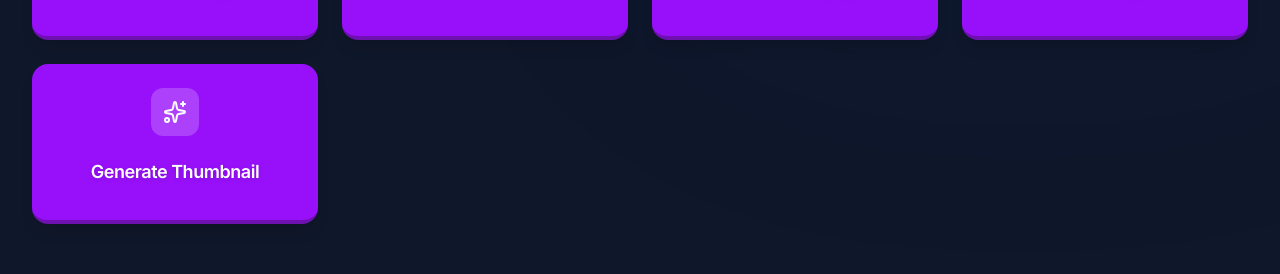
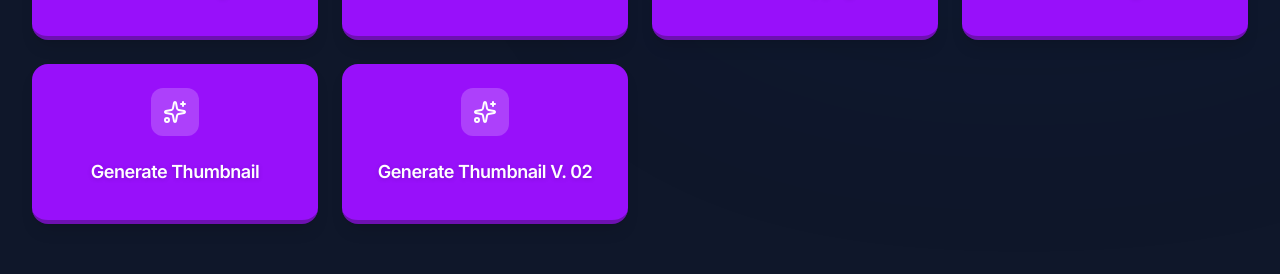
Before and after one commit to alimaksum8/Kumpulan-Aplikasi, a React (Vite) app: page / in a window 1280 px wide. Shown: the part 843-1117 px from the top of the page. Built offline with nearby package versions, Linux system fonts and the light colour scheme; a web font is replaced by a local one.

Commit message:
feat: add thumbnail generator v.02 tool
Update the tools list to include an additional AI-powered thumbnail generator variant.

```diff
--- a/src/App.tsx
+++ b/src/App.tsx
@@ -97,6 +97,13 @@ const apps = [
     icon: Sparkles,
     color: "from-yellow-500/20 to-amber-500/20",
     description: "AI-powered custom video thumbnail generator."
+  },
+  {
+    name: "Generate Thumbnail V. 02",
+    url: "https://gemini.google.com/share/6dc7ab92df6d",
+    icon: Sparkles,
+    color: "from-orange-500/20 to-red-500/20",
+    description: "AI-powered custom video thumbnail generator V.02."
   }
 ];
 
```
